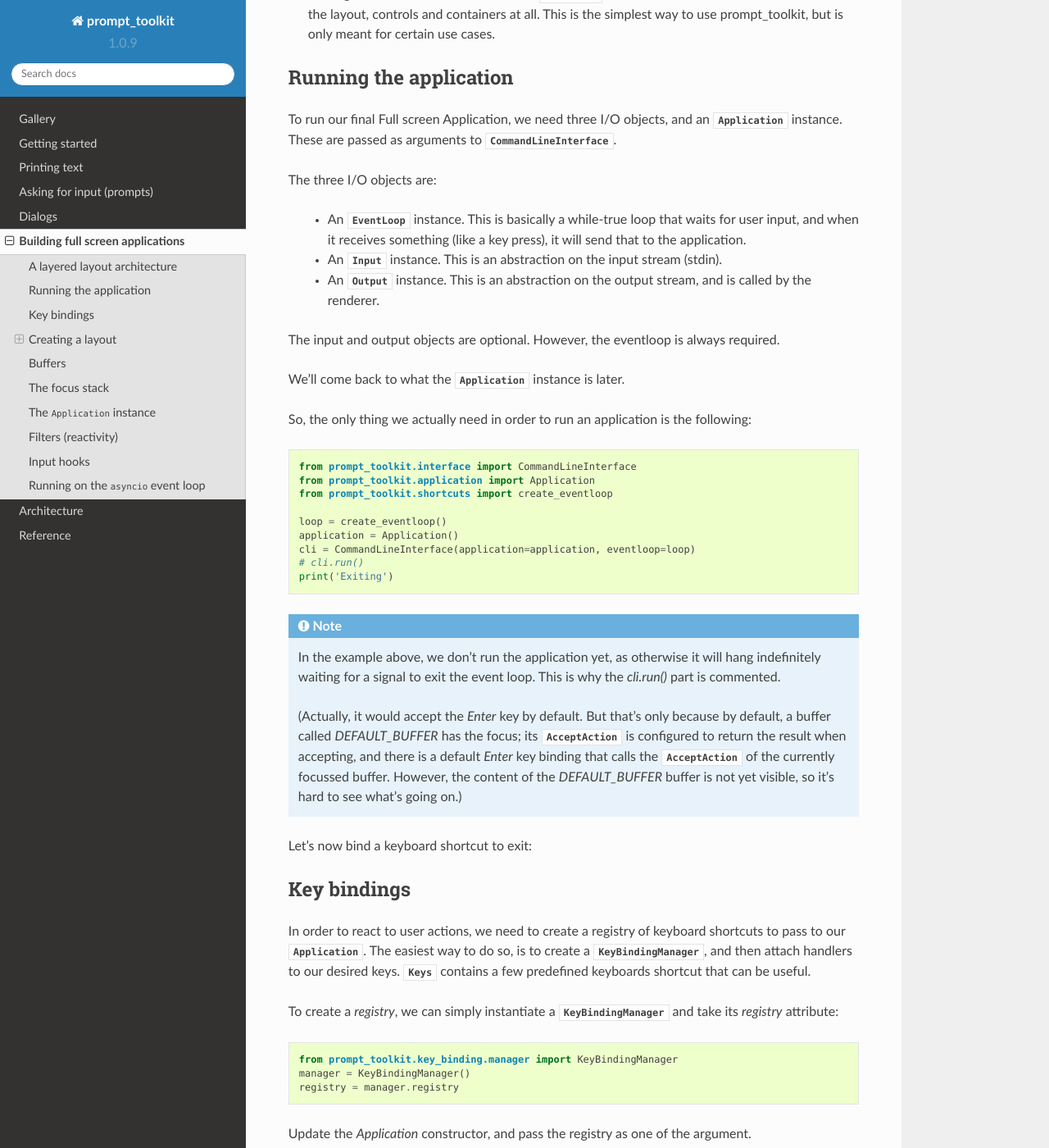
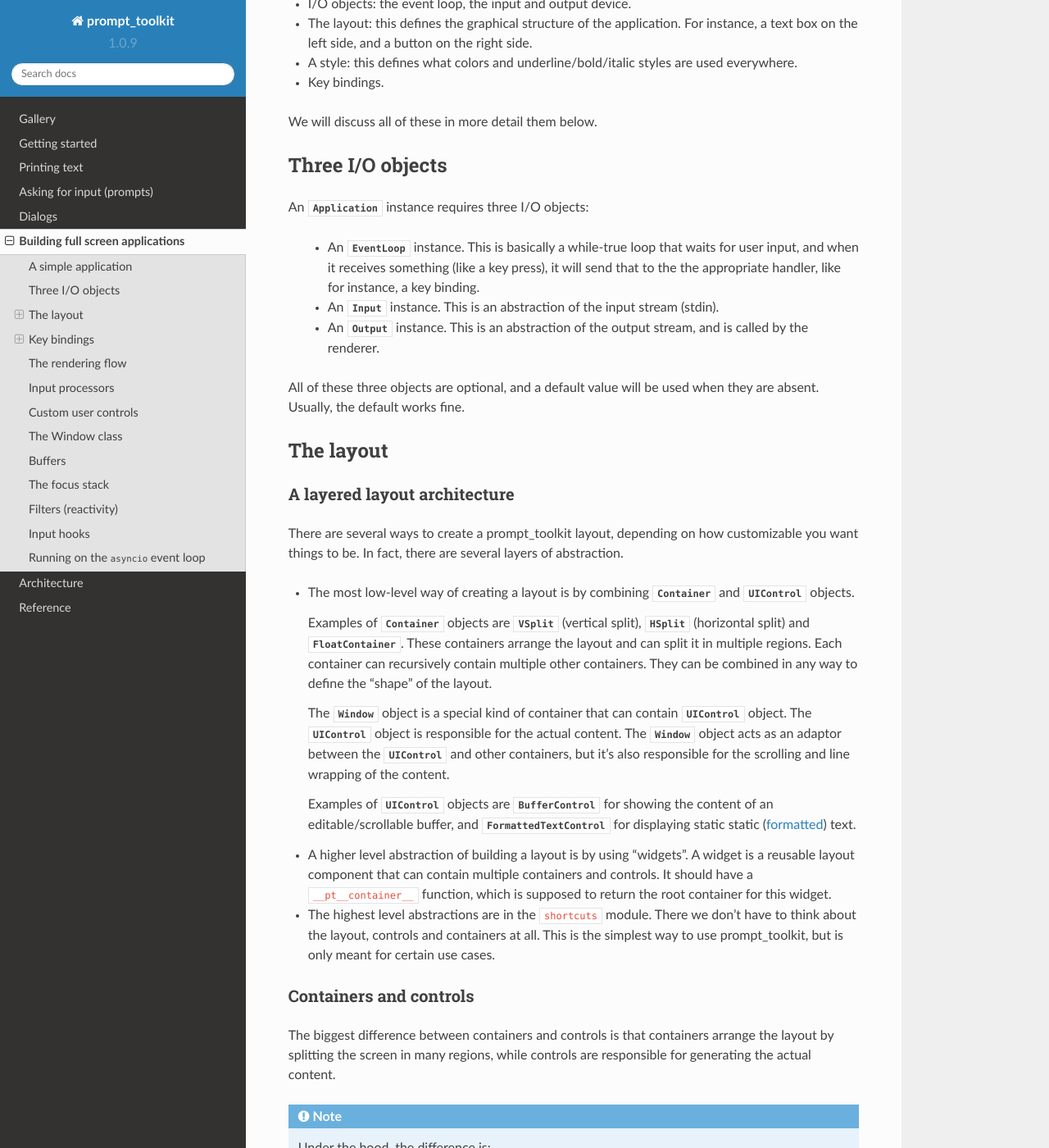
Before and after one commit to dbcli/pgcli, a Sphinx documentation site: the page built from docs/pages/full_screen_apps.rst, in a window 1280 px wide and 1400 px high, scrolled down 1040 px. Shown: the whole window at 82% size. Built offline with Sphinx 7.4.7 and the Read the Docs theme 2.0.0, drawn with Linux system fonts in a browser that asks for light colours; some of the changed text lies outside the part shown.

Commit message:
More documentation for full screen applications.

```diff
--- a/docs/pages/asking_for_input.rst
+++ b/docs/pages/asking_for_input.rst
@@ -478,7 +478,7 @@ filters <filters>`.)
 Dynamically switch between Emacs and Vi mode
 ^^^^^^^^^^^^^^^^^^^^^^^^^^^^^^^^^^^^^^^^^^^^
 
-The :class:`~prompt_toolkit.application.Application` has
+The :class:`~prompt_toolkit.application.application.Application` has
 an ``editing_mode`` attribute. We can change the key bindings by changing this
 attribute from ``EditingMode.VI`` to ``EditingMode.EMACS``.
 
--- a/docs/pages/full_screen_apps.rst
+++ b/docs/pages/full_screen_apps.rst
@@ -19,30 +19,97 @@ them together.
     backwards-incompatible. The refactoring should probably be complete
     somewhere around half 2017.
 
+A simple application
+--------------------
+
+Every prompt_toolkit application is an instance of an
+:class:`~prompt_toolkit.application.application.Application` object. The
+simplest example would look like this:
+
+.. code:: python
+
+    from prompt_toolkit import Application
+
+    app = Application()
+    app.run()
+
+This will display a dummy application that says "No layout specified. Press
+ENTER to quit.". We are discussing full screen applications in this section, so
+we may as well set the ``full_screen`` flag so that the application runs in
+full screen mode (in the alternate screen buffer).
+
+.. code:: python
+
+    from prompt_toolkit import Application
+
+    app = Application(full_screen=True)
+    app.run()
+
+An application consists of several components. The most important are:
+
+- I/O objects: the event loop, the input and output device.
+- The layout: this defines the graphical structure of the application. For
+  instance, a text box on the left side, and a button on the right side.
+- A style: this defines what colors and underline/bold/italic styles are used
+  everywhere.
+- Key bindings.
+
+We will discuss all of these in more detail them below.
+
+Three I/O objects
+-----------------
+
+An :class:`~prompt_toolkit.application.application.Application` instance requires three I/O
+objects:
+
+    - An :class:`~prompt_toolkit.eventloop.base.EventLoop` instance. This is
+      basically a while-true loop that waits for user input, and when it
+      receives something (like a key press), it will send that to the the
+      appropriate handler, like for instance, a key binding.
+    - An :class:`~prompt_toolkit.input.base.Input` instance. This is an abstraction
+      of the input stream (stdin).
+    - An :class:`~prompt_toolkit.output.base.Output` instance. This is an
+      abstraction of the output stream, and is called by the renderer.
+
+All of these three objects are optional, and a default value will be used when
+they are absent. Usually, the default works fine.
+
+The layout
+----------
+
 A layered layout architecture
------------------------------
+^^^^^^^^^^^^^^^^^^^^^^^^^^^^^
 
 There are several ways to create a prompt_toolkit layout, depending on how
 customizable you want things to be. In fact, there are several layers of
 abstraction.
 
-- The most low-level way of creating a layout is by combining ``Container`` and
-  ``Control`` objects.
+- The most low-level way of creating a layout is by combining
+  :class:`~prompt_toolkit.layout.containers.Container` and
+  :class:`~prompt_toolkit.layout.controls.UIControl` objects.
 
-  Examples of ``Container`` objects are ``VSplit``, ``HSplit`` and
-  ``FloatContainer``. These containers that can split the layout in multiple
-  regions and can each contain multiple other containers. They can be combined
-  in any way to define the "shape" of the layout.
+  Examples of :class:`~prompt_toolkit.layout.containers.Container` objects are
+  :class:`~prompt_toolkit.layout.containers.VSplit` (vertical split),
+  :class:`~prompt_toolkit.layout.containers.HSplit` (horizontal split) and
+  :class:`~prompt_toolkit.layout.containers.FloatContainer`. These containers
+  arrange the layout and can split it in multiple regions. Each container can
+  recursively contain multiple other containers. They can be combined in any
+  way to define the "shape" of the layout.
 
-  The ``Window`` object is a special kind of container that can contain
-  ``Control`` object. The ``Control`` object is responsible for the actual
-  content. The ``Window`` object acts as an adaptor between the
-  ``Control`` and other containers, but it's also responsible for the scrolling
-  and line wrapping of the content.
+  The :class:`~prompt_toolkit.layout.containers.Window` object is a special
+  kind of container that can contain
+  :class:`~prompt_toolkit.layout.controls.UIControl` object. The
+  :class:`~prompt_toolkit.layout.controls.UIControl` object is responsible for
+  the actual content. The :class:`~prompt_toolkit.layout.containers.Window`
+  object acts as an adaptor between the
+  :class:`~prompt_toolkit.layout.controls.UIControl` and other containers, but
+  it's also responsible for the scrolling and line wrapping of the content.
 
-  Examples of ``Control`` objects are ``BufferControl`` for showing the content
-  of an editable/scrollable buffer, and ``FormattedTextcontrol`` for showing
-  static text.
+  Examples of :class:`~prompt_toolkit.layout.controls.UIControl` objects are
+  :class:`~prompt_toolkit.layout.controls.BufferControl` for showing the
+  content of an editable/scrollable buffer, and
+  :class:`~prompt_toolkit.layout.controls.FormattedTextControl` for displaying static
+  static (:ref:`formatted <formatted_text>`) text.
 
 - A higher level abstraction of building a layout is by using "widgets". A
   widget is a reusable layout component that can contain multiple containers
@@ -54,135 +121,16 @@ abstraction.
   the simplest way to use prompt_toolkit, but is only meant for certain use
   cases.
 
+Containers and controls
+^^^^^^^^^^^^^^^^^^^^^^^
 
-Running the application
------------------------
-
-To run our final Full screen Application, we need three I/O objects, and
-an :class:`~prompt_toolkit.application.Application` instance. These are passed
-as arguments to :class:`~prompt_toolkit.interface.CommandLineInterface`.
-
-The three I/O objects are:
-
-    - An :class:`~prompt_toolkit.eventloop.base.EventLoop` instance. This is
-      basically a while-true loop that waits for user input, and when it receives
-      something (like a key press), it will send that to the application.
-    - An :class:`~prompt_toolkit.input.Input` instance. This is an abstraction
-      on the input stream (stdin).
-    - An :class:`~prompt_toolkit.output.Output` instance. This is an
-      abstraction on the output stream, and is called by the renderer.
-
-The input and output objects are optional. However, the eventloop is always
-required.
-
-We'll come back to what the :class:`~prompt_toolkit.application.Application`
-instance is later.
-
-So, the only thing we actually need in order to run an application is the following:
-
-.. code:: python
-
-    from prompt_toolkit.interface import CommandLineInterface
-    from prompt_toolkit.application import Application
-    from prompt_toolkit.shortcuts import create_eventloop
-
-    loop = create_eventloop()
-    application = Application()
-    cli = CommandLineInterface(application=application, eventloop=loop)
-    # cli.run()
-    print('Exiting')
-
-.. note:: In the example above, we don't run the application yet, as otherwise
-    it will hang indefinitely waiting for a signal to exit the event loop. This
-    is why the `cli.run()` part is commented.
-
-    (Actually, it would accept the `Enter` key by default. But that's only
-    because by default, a buffer called `DEFAULT_BUFFER` has the focus; its
-    :class:`~prompt_toolkit.buffer.AcceptAction` is configured to return the
-    result when accepting, and there is a default `Enter` key binding that
-    calls the :class:`~prompt_toolkit.buffer.AcceptAction` of the currently
-    focussed buffer. However, the content of the `DEFAULT_BUFFER` buffer is not
-    yet visible, so it's hard to see what's going on.)
-
-Let's now bind a keyboard shortcut to exit:
-
-Key bindings
-------------
-
-In order to react to user actions, we need to create a registry of keyboard
-shortcuts to pass to our :class:`~prompt_toolkit.application.Application`.  The
-easiest way to do so, is to create a
-:class:`~prompt_toolkit.key_binding.manager.KeyBindingManager`, and then attach
-handlers to our desired keys. :class:`~prompt_toolkit.keys.Keys` contains a few
-predefined keyboards shortcut that can be useful.
-
-To create a `registry`, we can simply instantiate a
-:class:`~prompt_toolkit.key_binding.manager.KeyBindingManager` and take its
-`registry` attribute:
-
-.. code:: python
-
-    from prompt_toolkit.key_binding.manager import KeyBindingManager
-    manager = KeyBindingManager()
-    registry = manager.registry
-
-Update the `Application` constructor, and pass the registry as one of the
-argument.
-
-.. code:: python
-
-    application = Application(key_bindings_registry=registry)
-
-To register a new keyboard shortcut, we can use the
-:meth:`~prompt_toolkit.key_binding.registry.Registry.add_binding` method as a
-decorator of the key handler:
-
-.. code:: python
-
-    from prompt_toolkit.keys import Keys
-
-    @registry.add_binding(Keys.ControlQ, eager=True)
-    def exit_(event):
-        """
-        Pressing Ctrl-Q will exit the user interface.
-
-        Setting a return value means: quit the event loop that drives the user
-        interface and return this value from the `CommandLineInterface.run()` call.
-        """
-        event.cli.set_return_value(None)
-
-In this particular example we use ``eager=True`` to trigger the callback as soon
-as the shortcut `Ctrl-Q` is pressed. The callback is named ``exit_`` for clarity,
-but it could have been named ``_`` (underscore) as well, because the we won't
-refer to this name.
-
-
-Creating a layout
------------------
-
-A `layout` is a composition of
-:class:`~prompt_toolkit.layout.containers.Container` and
-:class:`~prompt_toolkit.layout.controls.UIControl` that will describe the
-disposition of various element on the user screen.
-
-Various Layouts can refer to `Buffers` that have to be created and pass to the
-application separately. This allow an application to have its layout changed,
-without having to reconstruct buffers. You can imagine for example switching
-from an horizontal to a vertical split panel layout and vice versa,
-
-There are two types of classes that have to be combined to construct a layout:
-
-- **containers** (:class:`~prompt_toolkit.layout.containers.Container`
-  instances), which arrange the layout
-
-- **user controls**
-  (:class:`~prompt_toolkit.layout.controls.UIControl` instances), which
-  generate the actual content
-
+The biggest difference between containers and controls is that containers
+arrange the layout by splitting the screen in many regions, while controls are
+responsible for generating the actual content.
 
 .. note::
 
-   An important difference:
+   Under the hood, the difference is:
 
    - containers use *absolute coordinates*, and paint on a
      :class:`~prompt_toolkit.layout.screen.Screen` instance.
@@ -204,16 +152,13 @@ There are two types of classes that have to be combined to construct a layout:
 |                                                      | :class:`~prompt_toolkit.layout.controls.FillControl`      |
 +------------------------------------------------------+-----------------------------------------------------------+
 
-
 The :class:`~prompt_toolkit.layout.containers.Window` class itself is
 particular: it is a :class:`~prompt_toolkit.layout.containers.Container` that
 can contain a :class:`~prompt_toolkit.layout.controls.UIControl`. Thus, it's
 the adaptor between the two.
 
 The :class:`~prompt_toolkit.layout.containers.Window` class also takes care of
-scrolling the content if the user control created a
-:class:`~prompt_toolkit.layout.screen.Screen` that is larger than what was
-available to the :class:`~prompt_toolkit.layout.containers.Window`.
+scrolling the content if needed.
 
 Here is an example of a layout that displays the content of the default buffer
 on the left, and displays ``"Hello world"`` on the right. In between it shows a
@@ -221,41 +166,89 @@ vertical line:
 
 .. code:: python
 
-    from prompt_toolkit.enums import DEFAULT_BUFFER
+    from prompt_toolkit import Application
+    from prompt_toolkit.buffer import Buffer
     from prompt_toolkit.layout.containers import VSplit, Window
-    from prompt_toolkit.layout.controls import BufferControl, FillControl, TokenListControl
-    from prompt_toolkit.layout.dimension import LayoutDimension as D
+    from prompt_toolkit.layout.controls import BufferControl, FormattedTextControl
 
-    from pygments.token import Token
+    buffer1 = Buffer()
 
-    layout = VSplit([
+    root_container = VSplit([
         # One window that holds the BufferControl with the default buffer on the
         # left.
-        Window(content=BufferControl(buffer_name=DEFAULT_BUFFER)),
+        Window(content=BufferControl(buffer=buffer1)),
 
         # A vertical line in the middle. We explicitely specify the width, to make
         # sure that the layout engine will not try to divide the whole width by
-        # three for all these windows. The `FillControl` will simply fill the whole
-        # window by repeating this character.
-        Window(width=D.exact(1),
-               content=FillControl('|', token=Token.Line)),
+        # three for all these windows. The window will simply fill its content
+        # by repeating this character.
+        Window(width=1, char='|', style='class:line'),
 
         # Display the text 'Hello world' on the right.
-        Window(content=TokenListControl(
-            get_tokens=lambda cli: [(Token, 'Hello world')])),
+        Window(content=FormattedTextControl('Hello world')),
     ])
 
-The previous section explains how to create an application, you can just pass
-the currently created `layout` when you create the ``Application`` instance
-using the ``layout=`` keyword argument.
+    layout = Layout(root_container)
+
+    app = Application(layout=layout, full_screen=True)
+    app.run()
+
+
+Key bindings
+------------
+
+In order to react to user actions, we need to create a
+:class:`~prompt_toolkit.key_binding.key_bindings.KeyBindings` object and pass
+that to our :class:`~prompt_toolkit.application.application.Application`.
+
+There are two kinds of key bindings:
+
+- Global key bindings, which are always active.
+- Key bindings that belong to a certain
+  :class:`~prompt_toolkit.layout.controls.UIControl` and are only active when
+  this control is focussed.
+
+Global key bindings
+^^^^^^^^^^^^^^^^^^^
 
 .. code:: python
 
-    app = Application(..., layout=layout, ...)
+    from prompt_toolkit import Application
+    from prompt_toolkit.key_binding.key_bindings import KeyBindings
 
+    kb = KeyBindings()
+    app = Application(key_bindings=kb)
+    app.run()
+
+To register a new keyboard shortcut, we can use the
+:meth:`~prompt_toolkit.key_binding.key_bindings.KeyBindings.add` method as a
+decorator of the key handler:
+
+.. code:: python
+
+    from prompt_toolkit import Application
+    from prompt_toolkit.key_binding.key_bindings import KeyBindings
+
+    kb = KeyBindings()
+
+    @kb.add('c-q')
+    def exit_(event):
+        """
+        Pressing Ctrl-Q will exit the user interface.
+
+        Setting a return value means: quit the event loop that drives the user
+        interface and return this value from the `CommandLineInterface.run()` call.
+        """
+        event.app.set_return_value(None)
+
+    app = Application(key_bindings=kb, full_screen=True)
+    app.run()
+
+The callback function is named ``exit_`` for clarity, but it could have been
+named ``_`` (underscore) as well, because the we won't refer to this name.
 
 The rendering flow
-^^^^^^^^^^^^^^^^^^
+------------------
 
 Understanding the rendering flow is important for understanding how
 :class:`~prompt_toolkit.layout.containers.Container` and
@@ -337,7 +330,7 @@ the line is not passed through the processors or even asked from the
 :class:`~prompt_toolkit.layout.lexers.Lexer`.
 
 Input processors
-^^^^^^^^^^^^^^^^
+----------------
 
 An :class:`~prompt_toolkit.layout.processors.Processor` is an object that
 processes the tokens of a line in a
@@ -372,14 +365,11 @@ Some build-in processors:
 
 
 
-The ``TokenListControl``
-^^^^^^^^^^^^^^^^^^^^^
-
 Custom user controls
-^^^^^^^^^^^^^^^^^^^^
+--------------------
 
 The Window class
-^^^^^^^^^^^^^^^^
+----------------
 
 The :class:`~prompt_toolkit.layout.containers.Window` class exposes many
 interesting functionality that influences the behaviour of user controls.
@@ -393,38 +383,6 @@ Buffers
 
 The focus stack
 ---------------
-
-
-The ``Application`` instance
-----------------------------
-
-The :class:`~prompt_toolkit.application.Application` instance is where all the
-components for a prompt_toolkit application come together.
-
-.. note:: Actually, not *all* the components; just everything that is not
-    dependent on I/O (i.e. all components except for the eventloop and the
-    input/output objects).
-
-    This way, it's possible to create an
-    :class:`~prompt_toolkit.application.Application` instance and later decide
-    to run it on an asyncio eventloop or in a telnet server.
-
-.. code:: python
-
-    from prompt_toolkit.application import Application
-
-    application = Application(
-        layout=layout,
-        key_bindings_registry=registry,
-
-        # Let's add mouse support as well.
-        mouse_support=True,
-
-        # For fullscreen:
-        use_alternate_screen=True)
-
-We are talking about full screen applications, so it's important to pass
-``use_alternate_screen=True``. This switches to the alternate terminal buffer.
 
 
 .. _filters:
--- a/docs/pages/printing_text.rst
+++ b/docs/pages/printing_text.rst
@@ -29,6 +29,7 @@ The print function can be imported as follows:
     print_function``. Otherwise, it will not be possible to import a function
     named ``print``.
 
+.. _formatted_text:
 
 Formatted text
 --------------
```
Also changed, not shown: docs/pages/reference.rst (+41 -23 lines), 1 other file.
